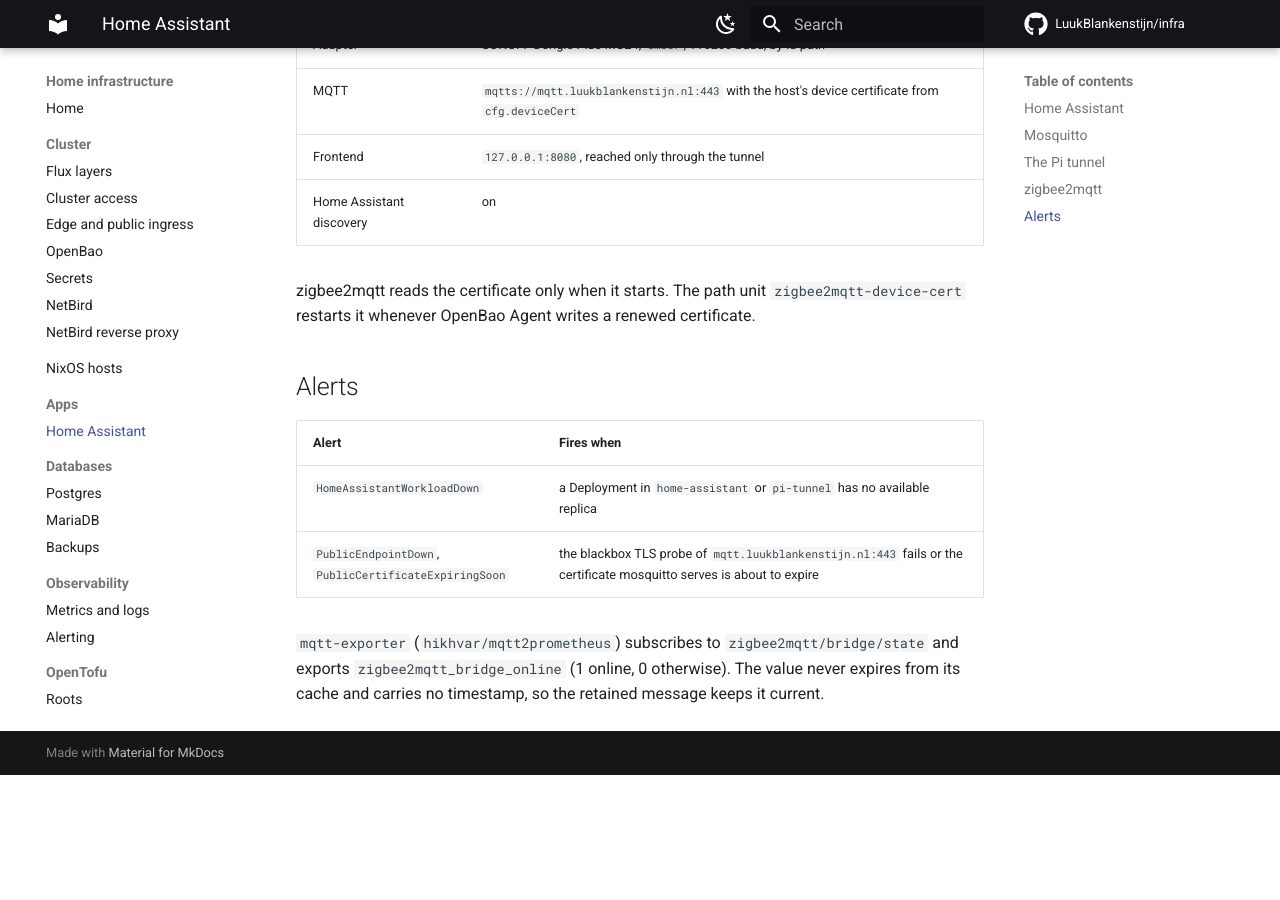
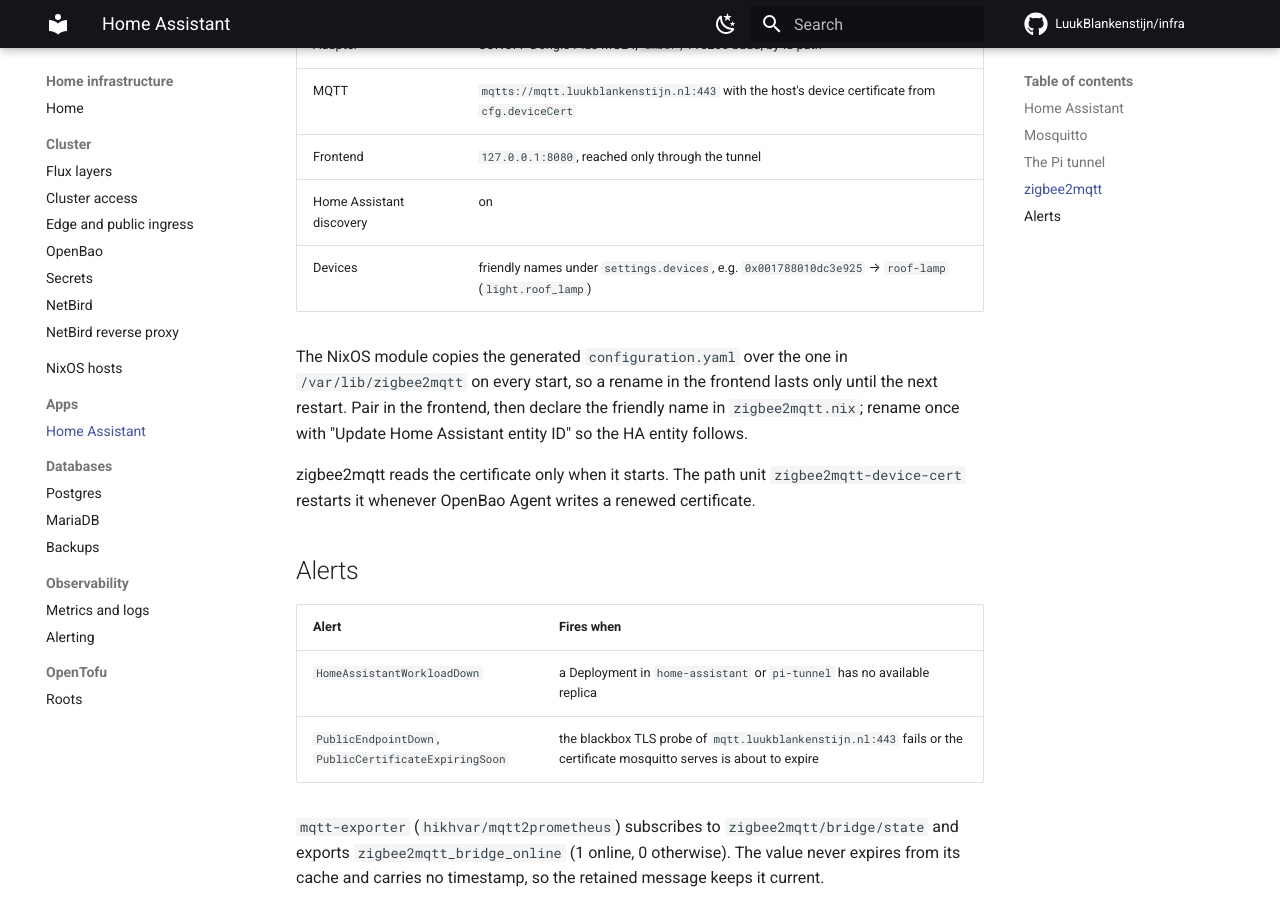
Before and after one commit to LuukBlankenstijn/infra, an MkDocs documentation site: the page built from docs/apps/home-assistant.md, in a window 1280 px wide and 900 px high, scrolled down 3014 px. Built offline with MkDocs 1.6.1 and Material for MkDocs 9.7.7, drawn with Linux system fonts in a browser that asks for light colours; comment, search, counter and statistics services are not loaded; before the commit the page ends 3789 px from its top, so only the background shows below that.

Commit message:
feat(home-gateway): declare roof-lamp friendly name in zigbee2mqtt

```diff
--- a/docs/apps/home-assistant.md
+++ b/docs/apps/home-assistant.md
@@ -124,6 +124,13 @@ copies it and the token to `secret/pi-tunnel/frp`.
 | MQTT | `mqtts://mqtt.luukblankenstijn.nl:443` with the host's device certificate from `cfg.deviceCert` |
 | Frontend | `127.0.0.1:8080`, reached only through the tunnel |
 | Home Assistant discovery | on |
+| Devices | friendly names under `settings.devices`, e.g. `0x001788010dc3e925` → `roof-lamp` (`light.roof_lamp`) |
+
+The NixOS module copies the generated `configuration.yaml` over the one in
+`/var/lib/zigbee2mqtt` on every start, so a rename in the frontend lasts only
+until the next restart. Pair in the frontend, then declare the friendly name in
+`zigbee2mqtt.nix`; rename once with "Update Home Assistant entity ID" so the HA
+entity follows.
 
 zigbee2mqtt reads the certificate only when it starts. The path unit
 `zigbee2mqtt-device-cert` restarts it whenever OpenBao Agent writes a renewed
```
Also changed, not shown: 1 other file.
